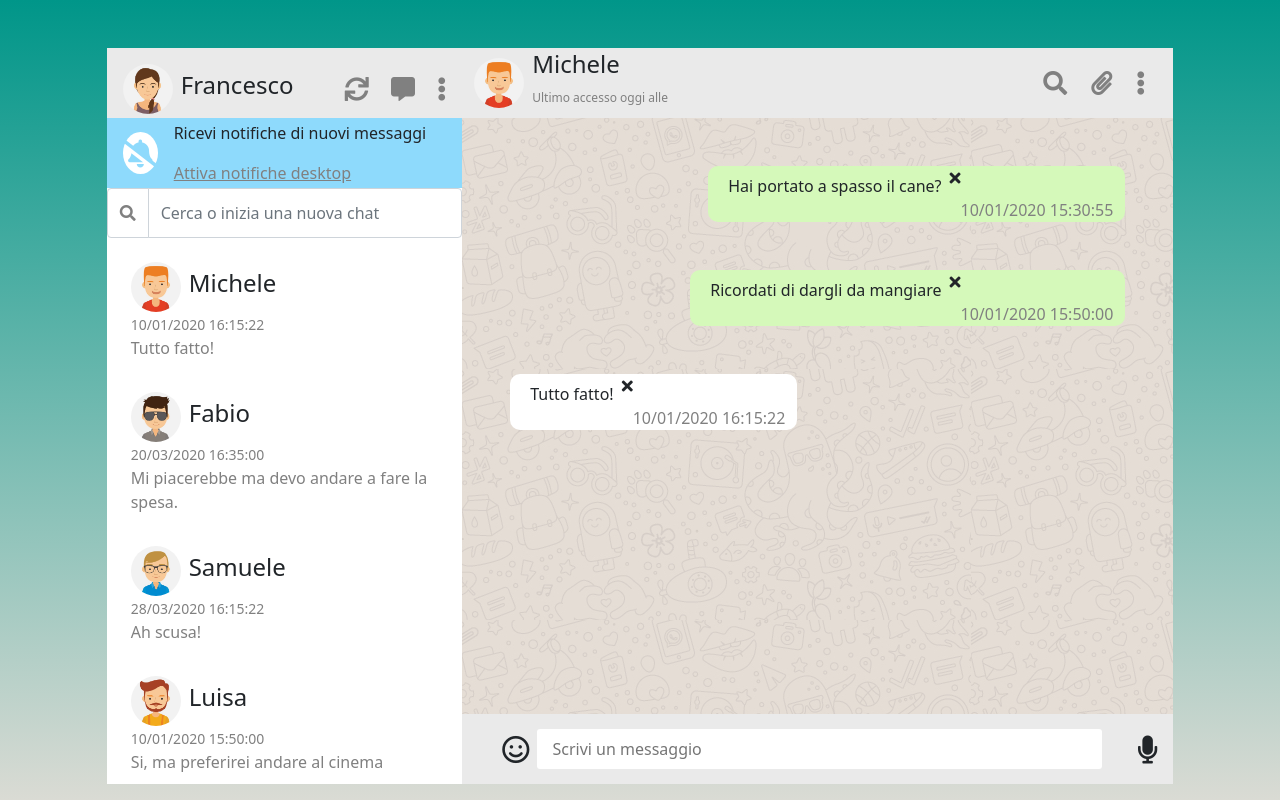
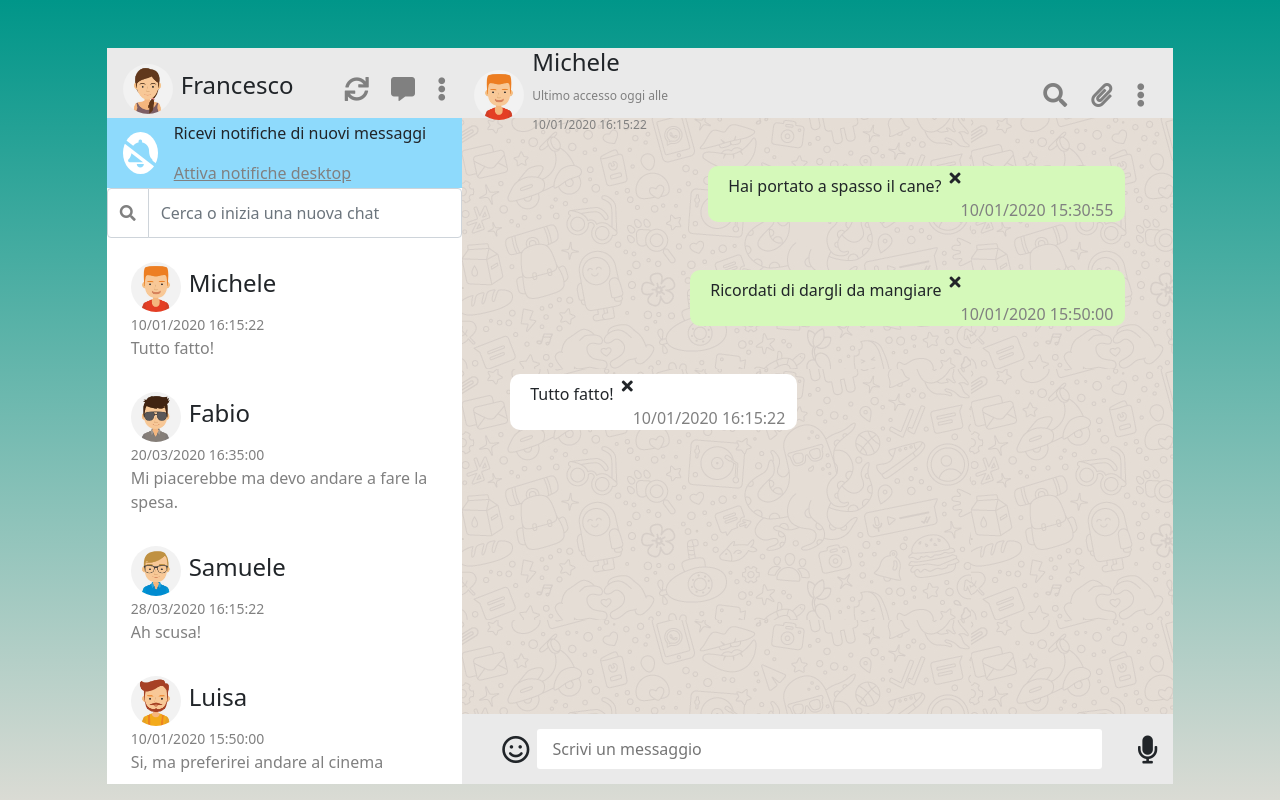
Before and after one commit to FrancescoCina/vue-boolzapp, a plain HTML site: page index.html in a window 1280 px wide. Drawn offline with nearby package versions, Linux system fonts and the light colour scheme.

Commit message:
Inserita data ultima visita

```diff
--- a/index.html
+++ b/index.html
@@ -94,7 +94,7 @@
                                             class="grey fw-light fs-12">Ultimo
                                             accesso
                                             oggi
-                                            alle</small>
+                                            alle {{ showLastSeen() }}</small>
                                     </h4>
                                 </div>
 
--- a/js/script.js
+++ b/js/script.js
@@ -109,11 +109,17 @@ const root = new Vue({
         changeConversation(index) {
             this.currentContact = index;
         },
-        /*  showLastSeen() {
-             const contactFocused = this.contacts[this.currentContact].messages;
-             const lastSeenOfContactFocused = contactFocused[messages.length - 1];
-             return lastSeenOfContactFocused.date;
-         }, */
+        showLastSeen() {
+            const messages = this.contacts[this.currentContact].messages;
+            const lastMessage = messages[messages.length - 1];
+            return lastMessage.date;
+
+
+
+            const contactFocused = this.contacts[this.currentContact].messages;
+            const lastSeenOfContactFocused = contactFocused[messages.length - 1];
+            return lastSeenOfContactFocused.date;
+        },
 
         sendMessage() {
             if (!this.messageText) return;
```
